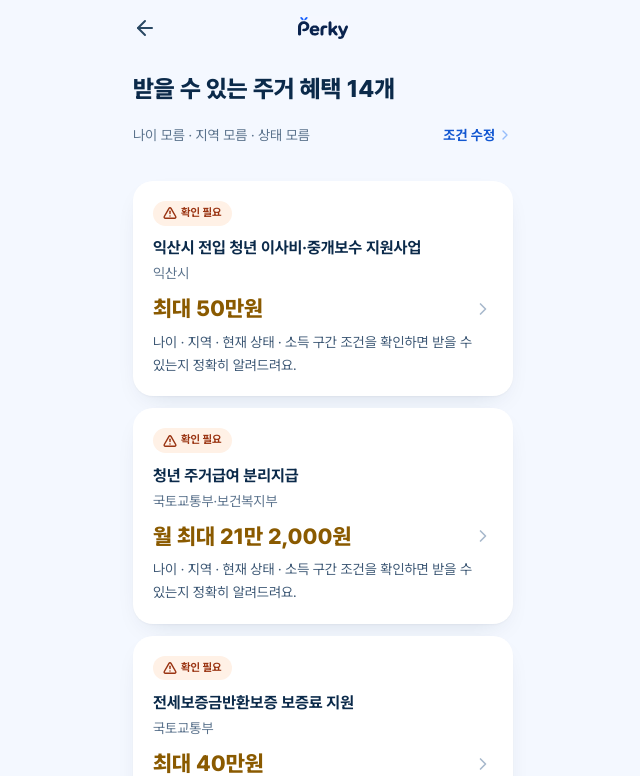
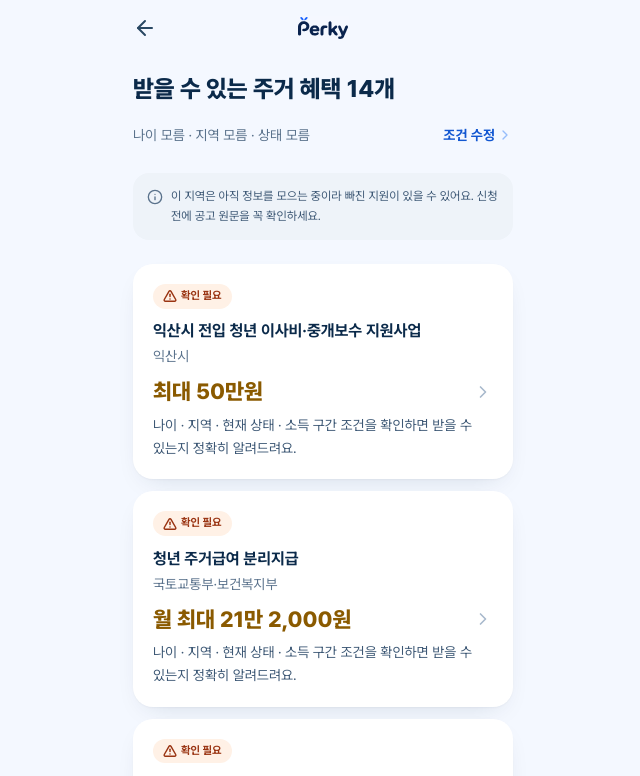
Before and after one commit to Campus-AX-Ton-wku/Wonvengers, a Next.js app in the folder apps/web/: page /find/policies in a window 1280 px wide. Shown: the top 776 px of the page, without its empty margins (317-957 px from the left). Built offline with nearby package versions, Linux system fonts and the light colour scheme.

Commit message:
feat: 시범 지역(익산) 밖에서는 정보를 모으는 중이라고 밝힌다

```diff
--- a/apps/web/app/find/policies/page.tsx
+++ b/apps/web/app/find/policies/page.tsx
@@ -10,6 +10,7 @@ import { ChevronRight, ICON_MD, ICON_SM, Info } from "@/app/components/icons";
 import { resolveAnswers } from "@/lib/age";
 import { answerLine, candidateCount, groupPolicies, splitByApplicationWindow } from "@/lib/discovery";
 import { todayISO } from "@/lib/date";
+import { isTrustedRegion } from "@/lib/trust";
 import { EMPTY_ANSWERS, loadAnswers } from "@/lib/storage";
 import type { DiscoveryAnswers, HousingType, PolicyMeta } from "@/lib/types";
 
@@ -111,6 +112,13 @@ export default function FindPoliciesPage() {
             />
           )}
 
+          {!isTrustedRegion(resolved.region) && (
+            <p className="mt-4 flex items-start gap-2 rounded-control bg-ink-100 p-3.5 text-xs leading-relaxed text-ink-600">
+              <Info size={ICON_SM} aria-hidden="true" className="mt-0.5 shrink-0 text-ink-500" />
+              <span>이 지역은 아직 정보를 모으는 중이라 빠진 지원이 있을 수 있어요. 신청 전에 공고 원문을 꼭 확인하세요.</span>
+            </p>
+          )}
+
           {/* 카드 사이는 여백으로 가른다. 구분선을 함께 쓰면 목록이 표처럼 읽힌다. */}
           <section
             aria-label={`받을 수 있는 주거 혜택 ${신청가능.length}개`}
--- /dev/null
+++ b/apps/web/lib/trust.ts
@@ -0,0 +1,12 @@
+/**
+ * 원문 대조 + 담당 부서 전화 확인을 마친 시범 지역.
+ *
+ * 2026-10-23 멘토링: 정확히 파악하려면 범위를 좁혀라. 여기 있는 지역은
+ * lib/__tests__/iksan-trust.test.ts 같은 불변식 테스트가 지킨다. 지역을 넓힐 때는
+ * 그 테스트를 먼저 만들고 여기에 추가한다.
+ */
+export const TRUSTED_REGIONS: readonly string[] = ["전북특별자치도 익산시"];
+
+export function isTrustedRegion(region: string | null): boolean {
+  return region !== null && TRUSTED_REGIONS.includes(region);
+}
```
Also changed, not shown: 2 other files (tests, documents, lock files or other folders).
